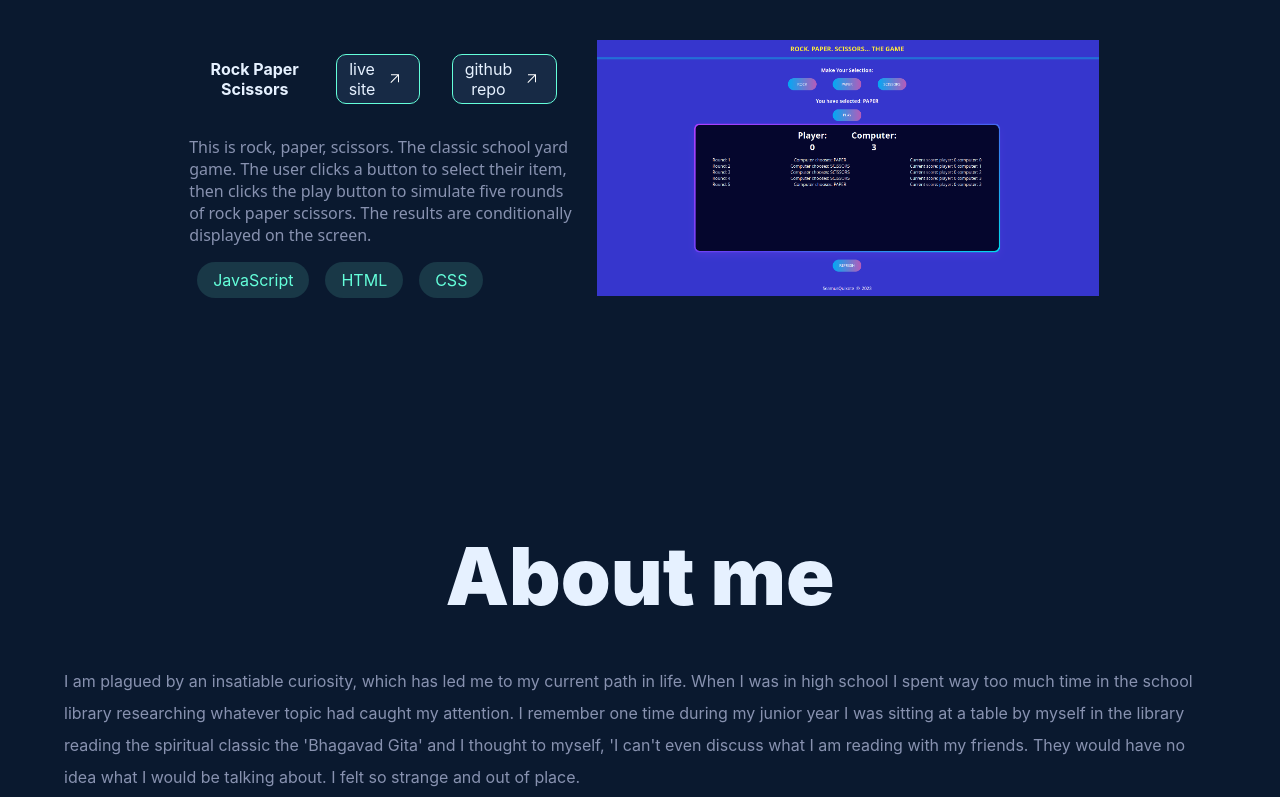
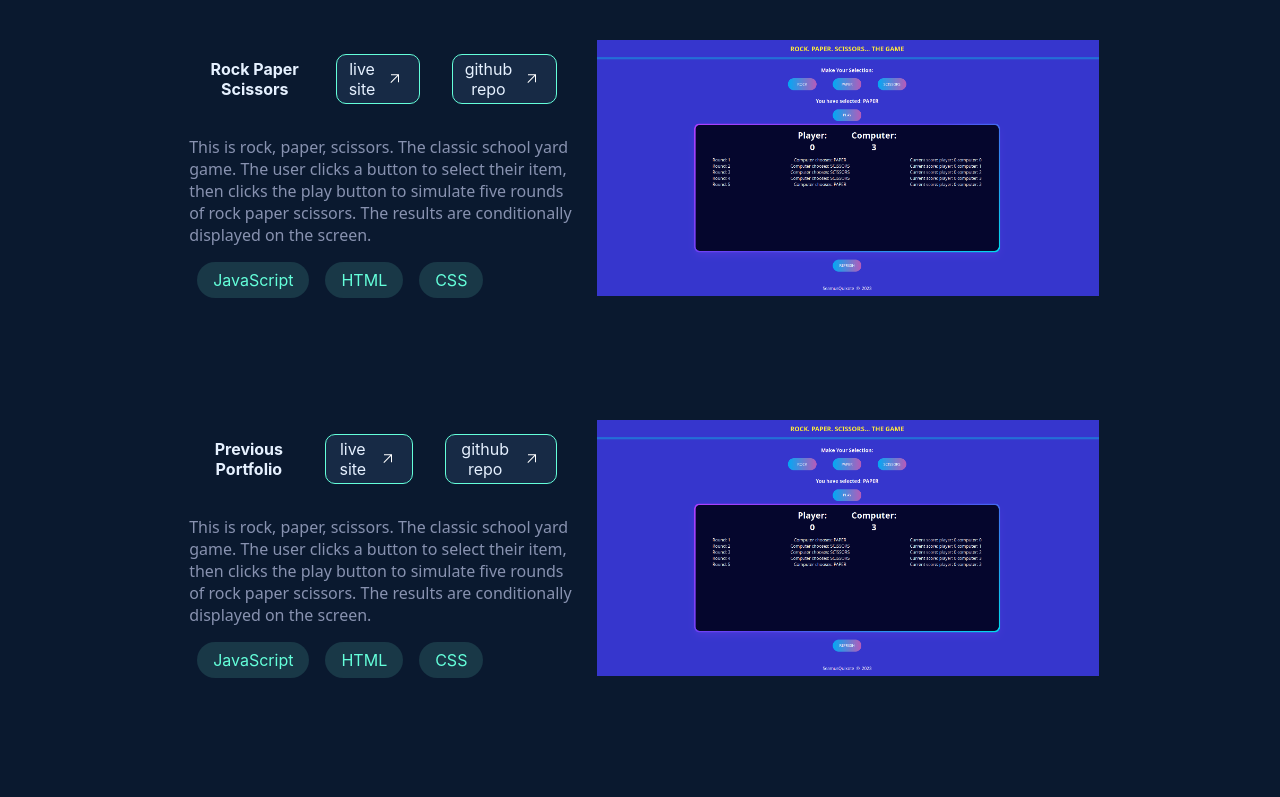
Before and after one commit to SalamanderCtesiphon/professional-portfolio, a React (Create React App) app: page / in a window 1280 px wide. Shown: the part 2000-2797 px from the top of the page. Built offline with nearby package versions, Linux system fonts and the light colour scheme.

Commit message:
added a new project

```diff
--- a/src/components/WorkSection.jsx
+++ b/src/components/WorkSection.jsx
@@ -115,6 +115,25 @@ function WorkSection() {
         </div>
         <img src={rockGame} alt="my coffee site" />
       </div>
+      <div className="work-card">
+        <div className="card-info">
+          <div className="title-holder">
+            <h4>Previous Portfolio</h4>
+            <div className="links-container">
+              <a className='web-links' href="https://salamanderctesiphon.github.io/rock-paper-scissors.v2/">live site <img src={next} alt="nav link" className='link-icon'/></a>
+             <a className='web-links' href="https://github.com/SalamanderCtesiphon/rock-paper-scissors.v2">github repo <img src={next} alt="nav link" className='link-icon'/></a>
+            </div>
+          </div>
+          <p className='intro-paragraph'>This is rock, paper, scissors. The classic school yard game. The user clicks a button to select their item, then clicks the play button to simulate five rounds of rock paper scissors. The results are conditionally displayed on the screen.</p>
+
+          <div className="badges">
+            <div className="tech-stack">JavaScript</div>
+            <div className="tech-stack">HTML</div>
+            <div className="tech-stack">CSS</div>
+          </div>
+        </div>
+        <img src={rockGame} alt="my coffee site" />
+      </div>
     </motion.div>
   )
 }
```
Also changed, not shown: 1 other file (tests, documents, lock files or other folders).
